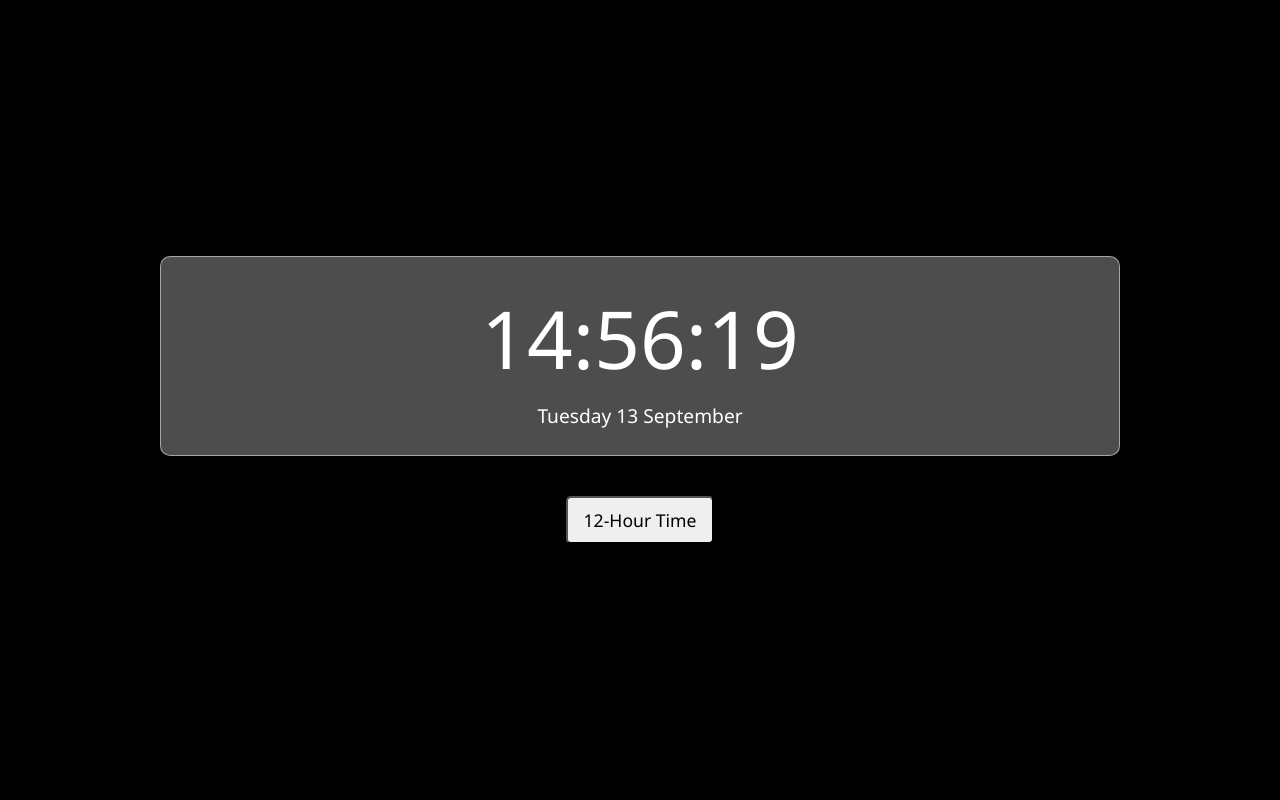
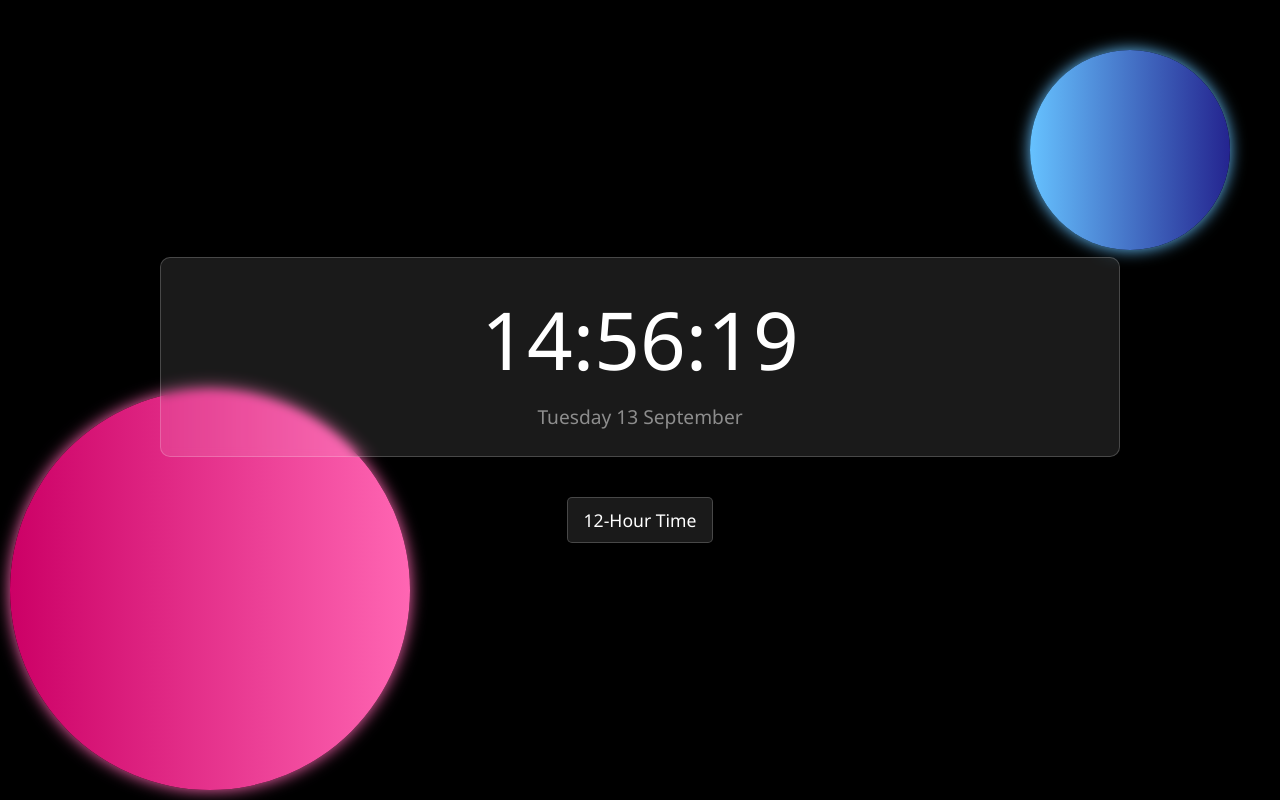
Before and after one commit to Tochukwu-Nwosu/digital-clock, a plain HTML site: page index.html in a window 1280 px wide. Drawn offline with Linux system fonts and the light colour scheme.

Commit message:
created balls

```diff
--- a/index.html
+++ b/index.html
@@ -8,7 +8,7 @@
     <link rel="stylesheet" href="style.css">
 </head>
 <body>
-    <div>
+    <main>
         <div class="clockContainer">
             <div class="firstClock">
                 <span id="hoursFirstClock"></span>:
@@ -25,7 +25,10 @@
         </div>
 
         <button>12-Hour Time</button>
-    </div>
+    </main>
+
+    <div class="ballOne"></div>
+    <div class="ballTwo"></div>
 
 
 
--- a/style.css
+++ b/style.css
@@ -7,11 +7,14 @@
 }
 body {
     height: 100vh;
+    background-color: #000;
+}
+main {
+    height: 100%;
     display: flex;
     flex-direction: column;
     justify-content: center;
     align-items: center;
-    background-color: #000;
     color: #fff;
 }
 .clockContainer {
@@ -22,9 +25,10 @@ body {
     justify-content: center;
     padding: 20px 10px;
     margin-bottom: 40px;
-    background-color: rgba(255, 255, 255, 0.3);
+    color: #fff;
+    background-color: rgba(255, 255, 255, 0.1);
     backdrop-filter: blur(5px);
-    border: 1px solid rgba(255, 255, 255, 0.5);
+    border: 1px solid rgba(255, 255, 255, 0.2);
     border-radius: 10px;
 }
 .firstClock {
@@ -45,13 +49,19 @@ body {
 #dateText {
     font-size: 1.2rem;
     font-weight: 500;
+    color: rgba(255, 255, 255, 0.5);
 }
 button {
+    background-color: rgba(255, 255, 255, 0.1);
+    color: #fff;
+    backdrop-filter: blur(5px);
+    border: 1px solid rgba(255, 255, 255, 0.2);
     padding: 10px 16px;
     font-size: 1.1rem;
     font-weight: 500;
     border-radius: 5px;
     transition: .3s ease-in-out;
+    outline: none;
     cursor: pointer;
 }
 button:hover {
@@ -60,3 +70,26 @@ button:hover {
 button:active {
     transform: scale(.6);
 }
+.ballOne {
+    position: absolute;
+    bottom: 110px;
+    left: 110px;
+    width: 200px;
+    height: 200px;
+    background-image: linear-gradient(to right, rgb(204, 0, 102), rgb(255, 102, 179));
+    box-shadow: 0 0 8px rgb(255, 102, 179);
+    border-radius: 50%;
+    transform: scale(2);
+    z-index: -2;
+}
+.ballTwo {
+    position: absolute;
+    top: 50px;
+    right: 50px;
+    width: 200px;
+    height: 200px;
+    background-image: linear-gradient(to left, rgb(36, 36, 143), rgb(102, 194, 255));
+    box-shadow: 0 0 16px rgb(102, 194, 255);
+    border-radius: 50%;
+    z-index: -1;
+}
```
